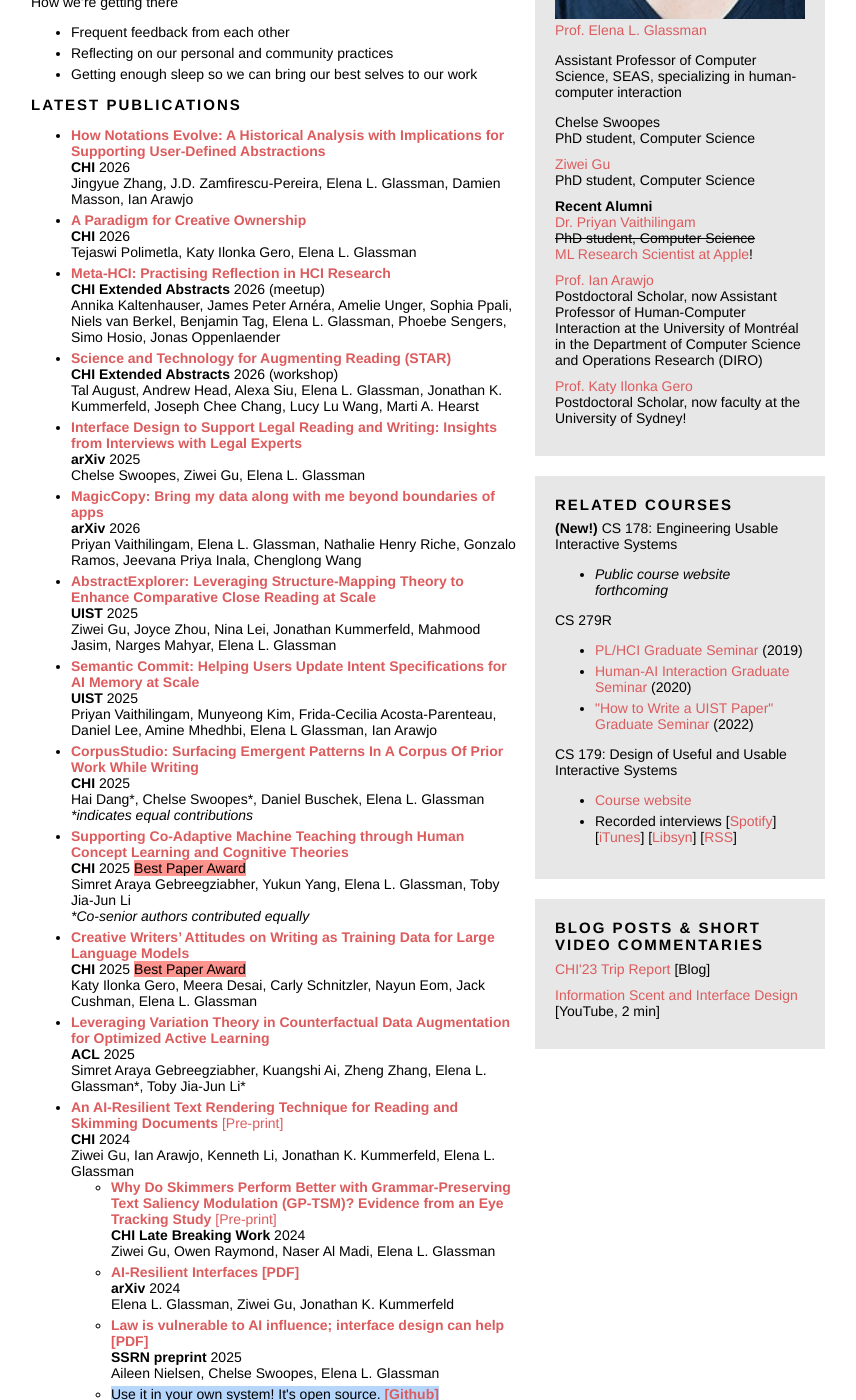
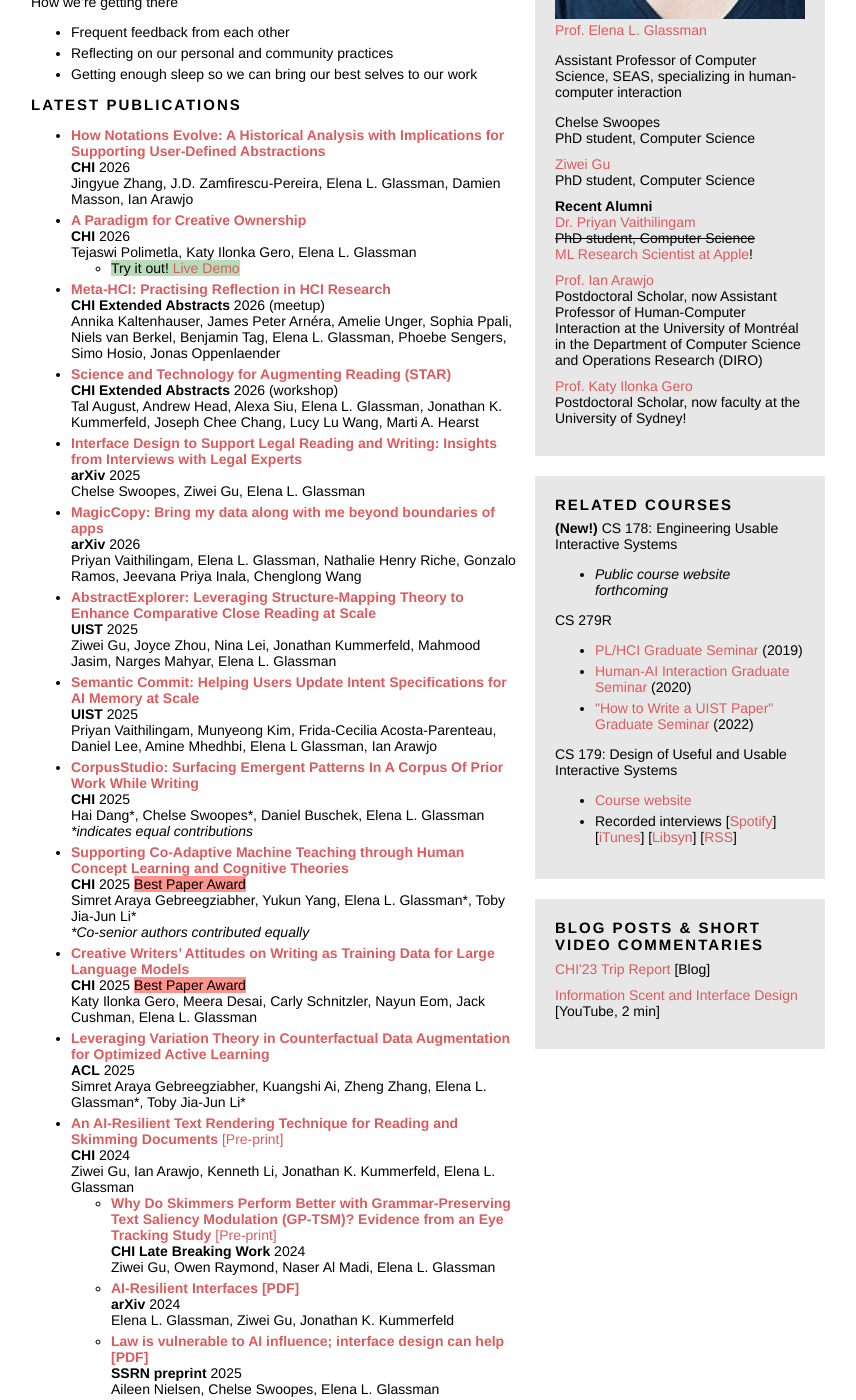
Before and after one commit to eglassman/eglassman.github.io, a Jekyll site: the page built from index.html, in a window 1280 px wide and 1400 px high, scrolled down 648 px. Shown: the whole window, without its empty margins (212-1068 px from the left). Built offline with Jekyll 4.4.1, drawn with Linux system fonts in a browser that asks for light colours.

Commit message:
Update index.html to include a live demo link for "A Paradigm for Creative Ownership" and mark co-senior authors for "Supporting Co-Adaptive Machine Teaching" with asterisks.

```diff
--- a/index.html
+++ b/index.html
@@ -96,6 +96,9 @@ layout: default
         <li><a href="papers/ownershipCHI26.pdf"><b>A Paradigm for Creative Ownership</b></a>
           <br/><b>CHI</b> 2026
           <br/>Tejaswi Polimetla, Katy Ilonka Gero, Elena L. Glassman
+          <ul>
+            <li><em-demo>Try it out! <a href="https://creative-ownership.tejaswi.net/">Live Demo</a></em-demo></li>
+          </ul>
         </li>
         <li><a href="papers/meta_HCI_CHI26meetup.pdf"><b>Meta-HCI: Practising Reflection in HCI Research</b></a>
           <br/><b>CHI Extended Abstracts</b> 2026 (meetup)
@@ -132,7 +135,7 @@ layout: default
         </li>
         <li><a href="papers/mocha_chi25.pdf"><b>Supporting Co-Adaptive Machine Teaching through Human Concept Learning and Cognitive Theories</b></a>
           <br/><b>CHI</b> 2025 <em-best>Best Paper Award</em-best>
-          <br/>Simret Araya Gebreegziabher, Yukun Yang, Elena L. Glassman, Toby Jia-Jun Li
+          <br/>Simret Araya Gebreegziabher, Yukun Yang, Elena L. Glassman*, Toby Jia-Jun Li*
           <br/><i>*Co-senior authors contributed equally</i>
         </li>
         <li><a href="papers/gero_LIL_chi25.pdf"><b>Creative Writers’ Attitudes on Writing as Training Data for Large Language Models</b></a>
```
